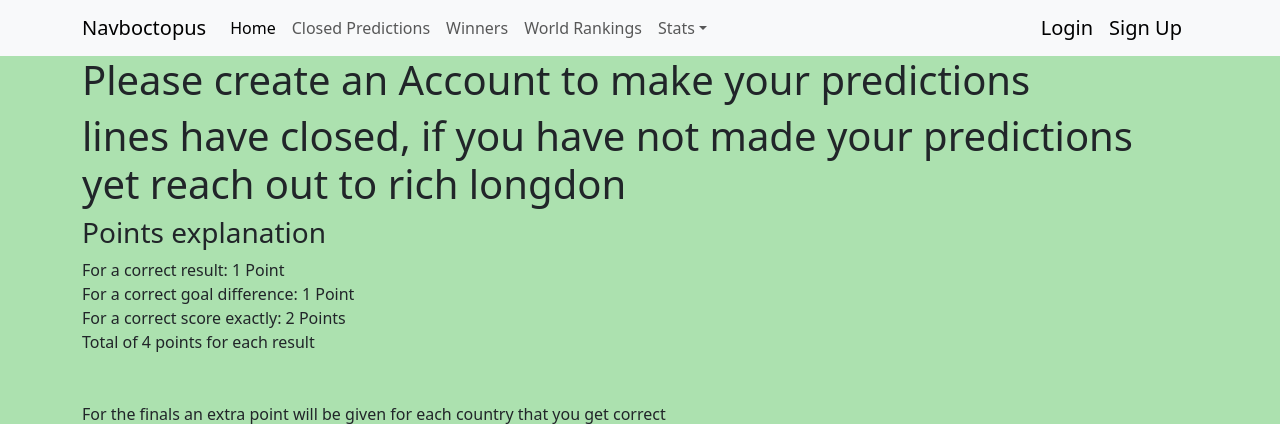
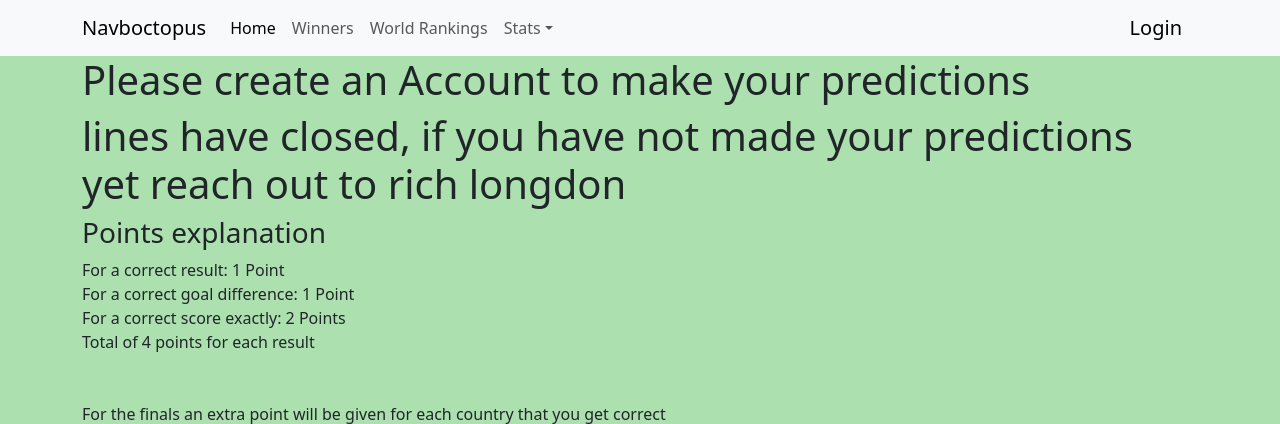
Before and after one commit to rgl1892/euro_predictor, a Django app: page / in a window 1280 px wide. Shown: the top 424 px of the page. Run offline with Django 5.2, Linux system fonts and the light colour scheme.

Commit message:
removed singup option

```diff
--- a/predictor/templates/predictor/base.html
+++ b/predictor/templates/predictor/base.html
@@ -65,12 +65,14 @@
                         >
 
                     </li>
+                    {% if user.is_authenticated %}
                     <li class="nav-item">
                         <a class="nav-link" href="{% url 'closed_predictions' %}" aria-current="page"
                             >Closed Predictions
                             </a
                         >
                     </li>
+                    {% endif %}
 
                     <li class="nav-item">
                         <a class="nav-link" href="{% url 'winners' %}" aria-current="page"
@@ -124,7 +126,7 @@
                     <a class="navbar-brand" href="{% url 'logout' %}" class="nav-link active" title="Log Out">Log Out {{user.username}}</a>
                     {% else %}
                     <a class="navbar-brand" href="{% url 'login' %}" class="nav-link active" title="Login">Login</a>
-                    <a class="navbar-brand" href="{% url 'sign_up_user' %}" class="nav-link active" title="sign up user">Sign Up</a>
+                    {% comment %} <a class="navbar-brand" href="{% url 'sign_up_user' %}" class="nav-link active" title="sign up user">Sign Up</a> {% endcomment %}
                     {% endif %}
                 </form>
             </div>
```
